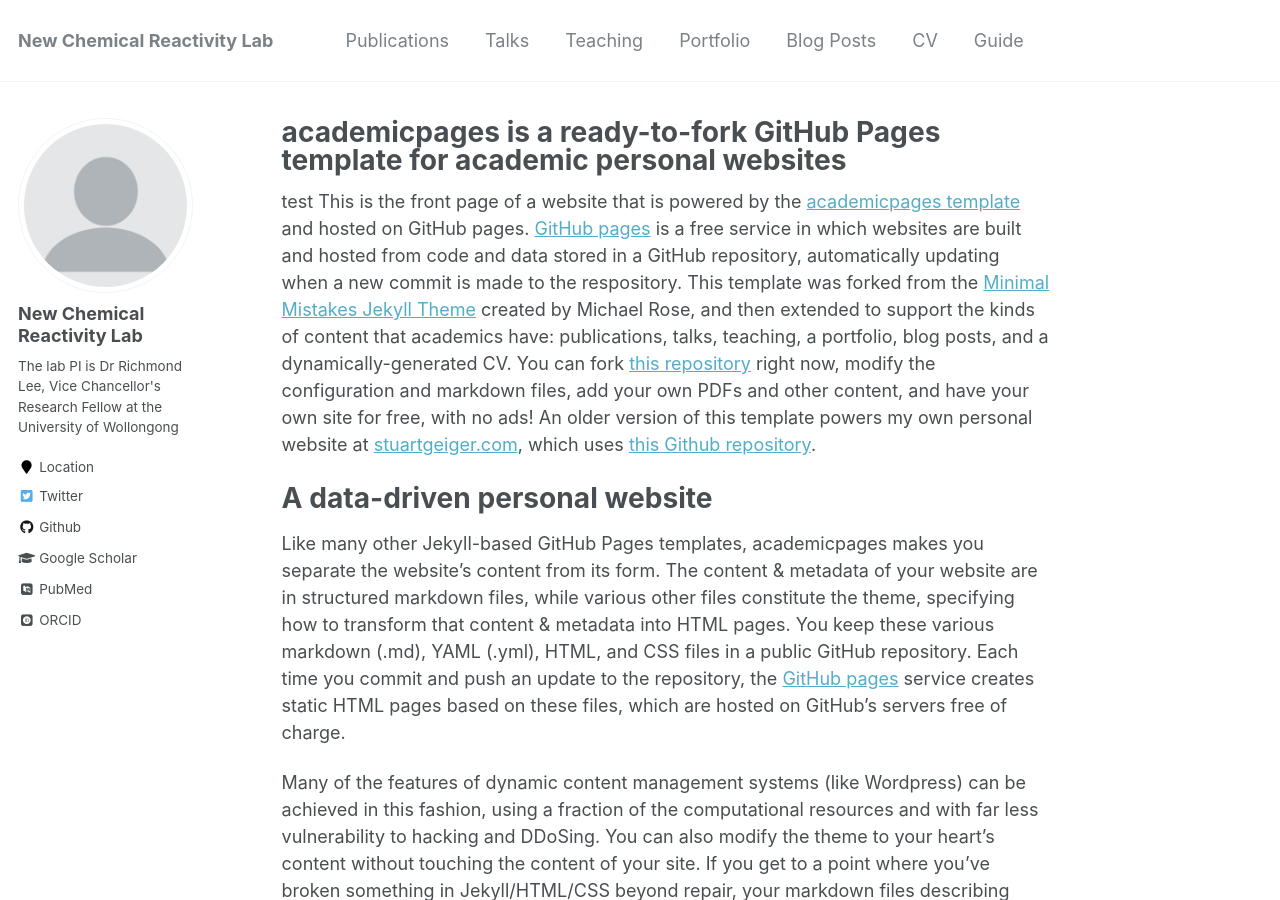
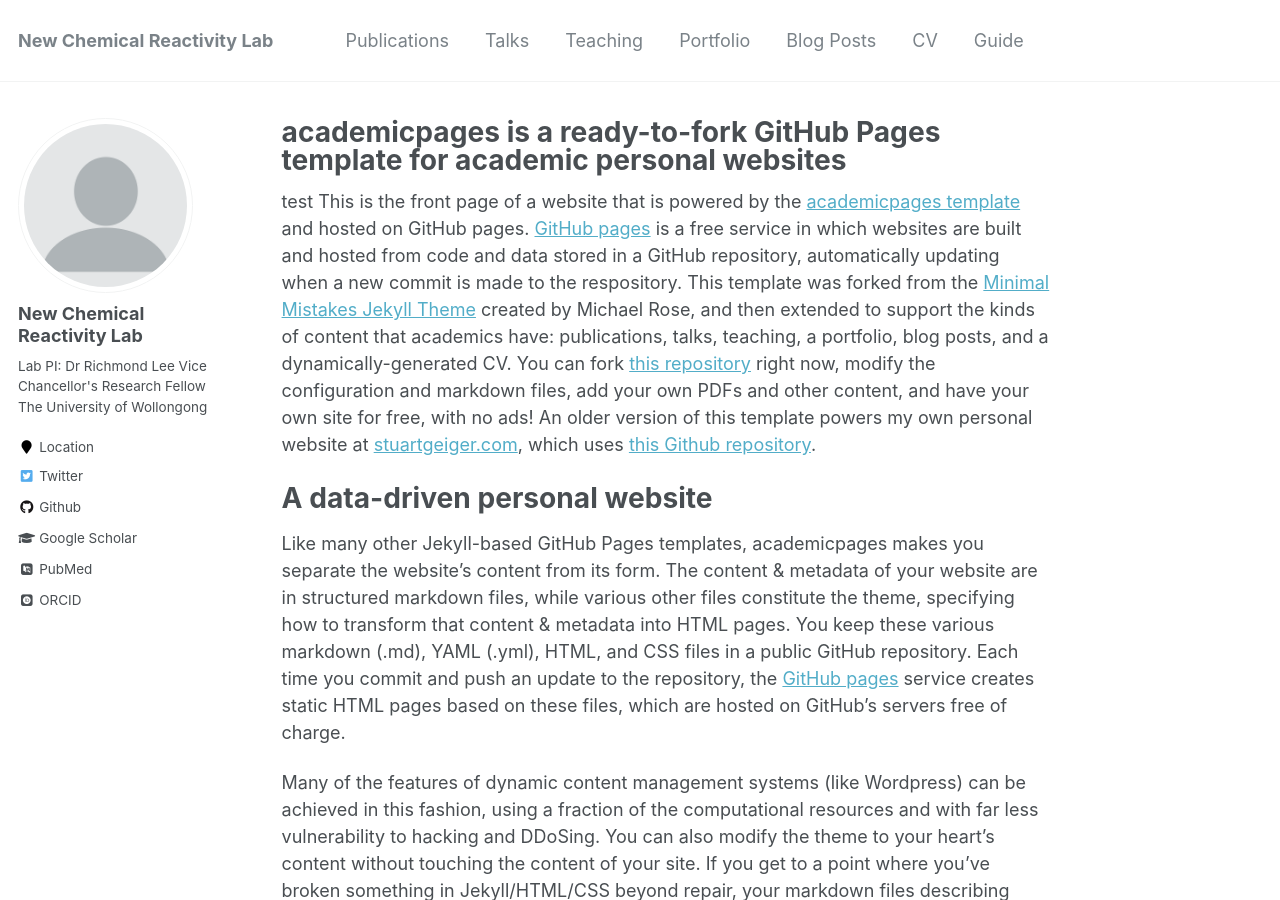
Before and after one commit to riclzh/chemrxn, a Jekyll site: the page built from _pages/about.md, in a window 1280 px wide and 900 px high. Built offline with Jekyll 4.4.1, drawn with Linux system fonts in a browser that asks for light colours; some web fonts are replaced.

Commit message:
Update _config.yml

```diff
--- a/_config.yml
+++ b/_config.yml
@@ -82,7 +82,7 @@ analytics:
 author:
   name             : "New Chemical Reactivity Lab"
   avatar           : "profile.png"
-  bio              : "The lab PI is Dr Richmond Lee,\n Vice Chancellor's Research Fellow at the University of Wollongong"
+  bio              : "Lab PI: Dr Richmond Lee\n Vice Chancellor's Research Fellow\n The University of Wollongong"
   location         : "Location"
   employer         :
   pubmed           : "https://pubmed.ncbi.nlm.nih.gov/?term=richmond+lee"
```
